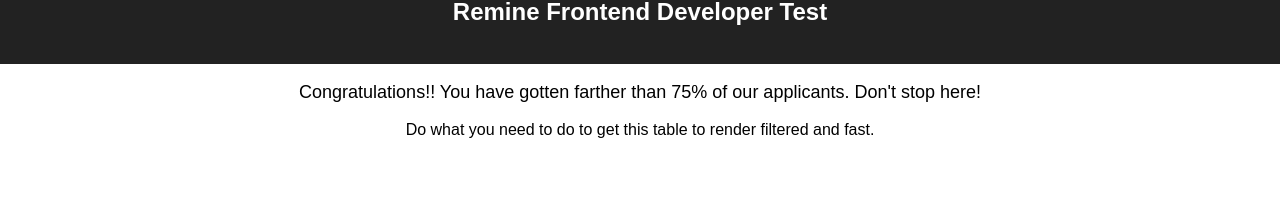
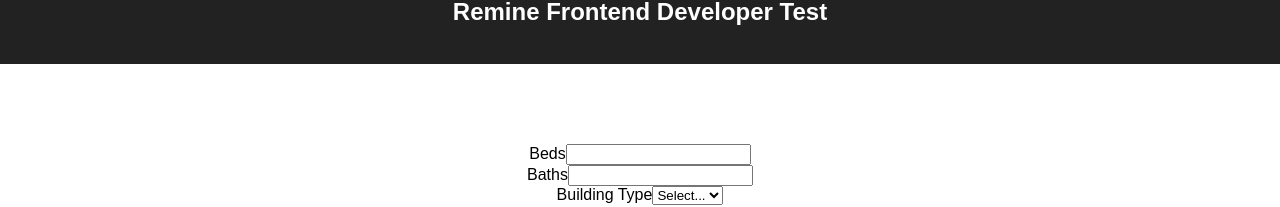
Before and after one commit to j5bot/remine-front-end-interview-test, a React (Create React App) app in the folder front-end-interview-test-client/: page / in a window 1280 px wide. Shown: the part 126-333 px from the top of the page. Built offline with nearby package versions, Linux system fonts and the light colour scheme; no server answers.

Commit message:
Remove markup and CSS from App.js

```diff
--- a/front-end-interview-test-client/src/App.css
+++ b/front-end-interview-test-client/src/App.css
@@ -12,10 +12,6 @@
   height: 150px;
   padding: 20px;
   color: white;
-}
-
-.App-intro {
-  font-size: large;
 }
 
 @keyframes App-logo-spin {
--- a/front-end-interview-test-client/src/App.js
+++ b/front-end-interview-test-client/src/App.js
@@ -11,12 +11,6 @@
                     <img src={logo} className="App-logo" alt="logo" />
                     <h2>Remine Frontend Developer Test</h2>
                 </div>
-                <p className="App-intro">
-                    Congratulations!! You have gotten farther than 75% of our applicants. Don't stop here!
-                </p>
-                <p>
-                    Do what you need to do to get this table to render filtered and fast.
-                </p>
                 <InterviewTestContainer />
             </div>
         );
```
